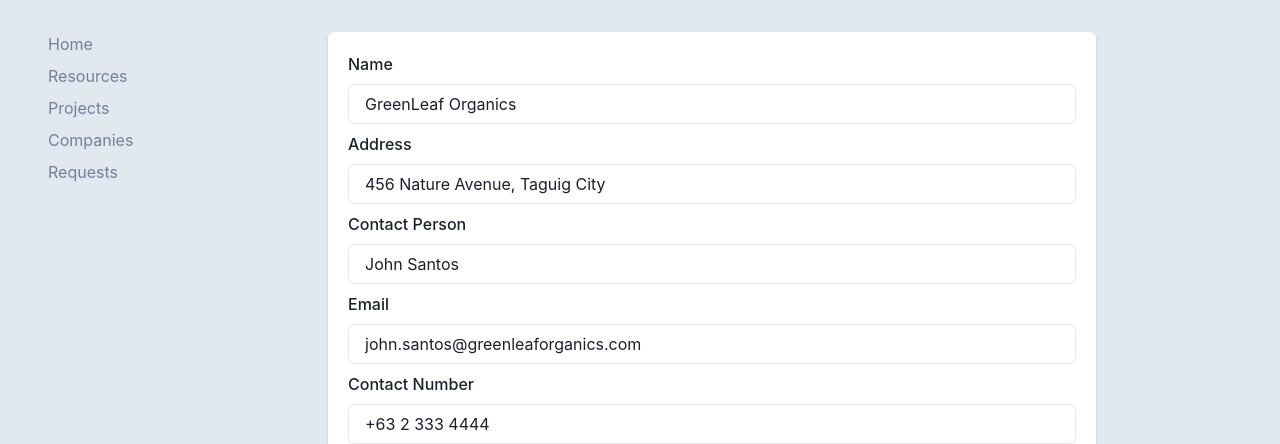
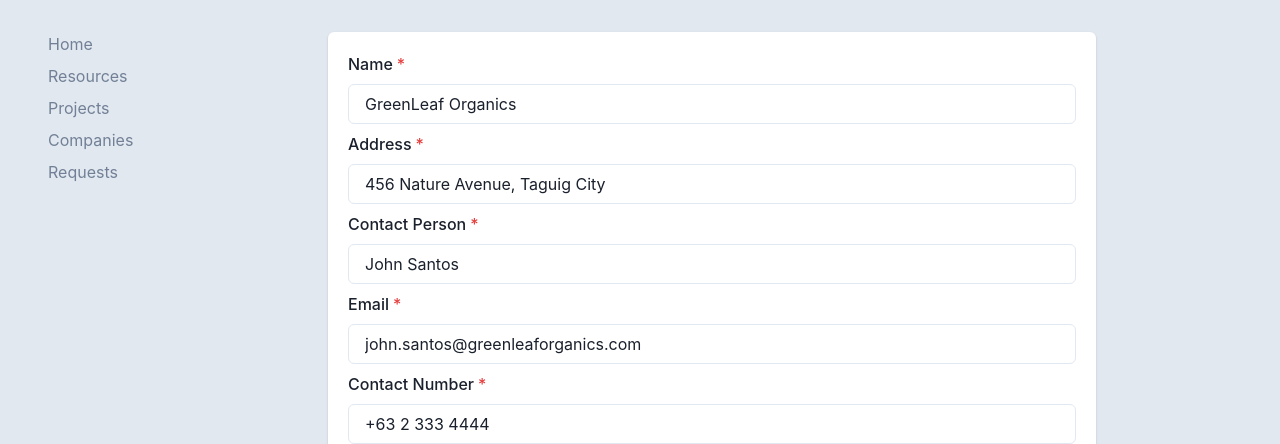
Before and after one commit to m-jimenez127/workshop, a React (Vite) app: page /company/1 in a window 1280 px wide. Shown: the top 444 px of the page. Built offline with nearby package versions, Linux system fonts and the light colour scheme.

Commit message:
Use Validator

```diff
--- a/src/forms/CompaniesForm/index.jsx
+++ b/src/forms/CompaniesForm/index.jsx
@@ -1,6 +1,7 @@
 import {
   Button,
   FormControl,
+  FormErrorMessage,
   FormLabel,
   HStack,
   Input,
@@ -10,6 +11,7 @@ import {
 import PropTypes from "prop-types";
 import { useEffect, useRef, useState } from "react";
 import mockApi from "../../utils/mockApi";
+import { validateCompany } from "../../utils/validator";
 
 const initialData = {
   name: "",
@@ -21,6 +23,7 @@ const initialData = {
 
 const CompaniesForm = ({ id = -1, onAdd, onCancel }) => {
   const [formData, setFormData] = useState(initialData);
+  const [errors, setErrors] = useState({});
   const fetched = useRef(-1);
 
   const handleInputChange = (e) => {
@@ -30,7 +33,13 @@ const CompaniesForm = ({ id = -1, onAdd, onCancel }) => {
 
   const handleAdd = (e) => {
     e.preventDefault();
-    onAdd(formData);
+    const validate = validateCompany(formData);
+    if (validate.isValid) {
+      onAdd(formData);
+      setErrors({});
+    } else {
+      setErrors(validate.errors);
+    }
   };
 
   const handleCancel = () => {
@@ -51,7 +60,7 @@ const CompaniesForm = ({ id = -1, onAdd, onCancel }) => {
   return (
     <form onSubmit={handleAdd}>
       <Stack>
-        <FormControl>
+        <FormControl isRequired isInvalid={errors?.name}>
           <FormLabel>Name</FormLabel>
           <Input
             type="text"
@@ -59,8 +68,9 @@ const CompaniesForm = ({ id = -1, onAdd, onCancel }) => {
             value={formData.name}
             onChange={handleInputChange}
           />
+          <FormErrorMessage>{errors?.name}</FormErrorMessage>
         </FormControl>
-        <FormControl>
+        <FormControl isRequired isInvalid={errors?.address}>
           <FormLabel>Address</FormLabel>
           <Input
             type="text"
@@ -68,8 +78,9 @@ const CompaniesForm = ({ id = -1, onAdd, onCancel }) => {
             value={formData.address}
             onChange={handleInputChange}
           />
+          <FormErrorMessage>{errors?.address}</FormErrorMessage>
         </FormControl>
-        <FormControl>
+        <FormControl isRequired isInvalid={errors?.contactPerson}>
           <FormLabel>Contact Person</FormLabel>
           <Input
             type="text"
@@ -77,8 +88,9 @@ const CompaniesForm = ({ id = -1, onAdd, onCancel }) => {
             value={formData.contactPerson}
             onChange={handleInputChange}
           />
+          <FormErrorMessage>{errors?.contactPerson}</FormErrorMessage>
         </FormControl>
-        <FormControl>
+        <FormControl isRequired isInvalid={errors?.email}>
           <FormLabel>Email</FormLabel>
           <Input
             type="text"
@@ -86,8 +98,9 @@ const CompaniesForm = ({ id = -1, onAdd, onCancel }) => {
             value={formData.email}
             onChange={handleInputChange}
           />
+          <FormErrorMessage>{errors?.email}</FormErrorMessage>
         </FormControl>
-        <FormControl>
+        <FormControl isRequired isInvalid={errors?.contactNumber}>
           <FormLabel>Contact Number</FormLabel>
           <Input
             type="text"
@@ -95,6 +108,7 @@ const CompaniesForm = ({ id = -1, onAdd, onCancel }) => {
             value={formData.contactNumber}
             onChange={handleInputChange}
           />
+          <FormErrorMessage>{errors?.contactNumber}</FormErrorMessage>
         </FormControl>
         <HStack spacing={4}>
           <Spacer />
```
